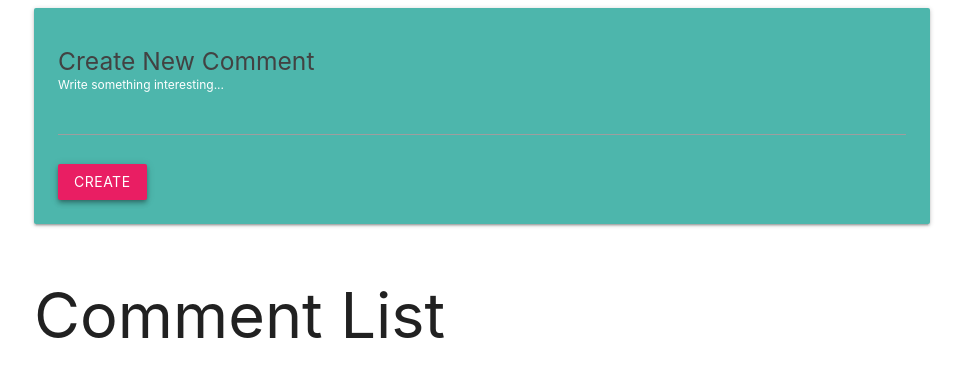
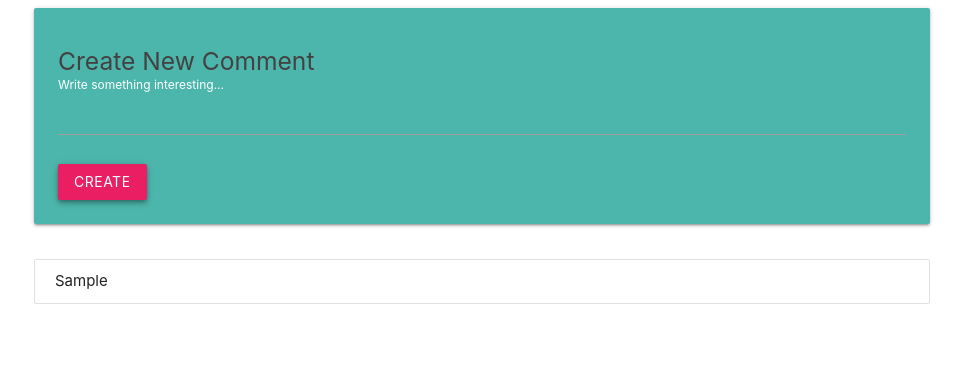
Before and after one commit to TB831/reactTesting, a React (Create React App) app: page / in a window 1280 px wide. Both pictures are taken after typing "Sample" into the empty fields and a click on the button "CREATE". Shown: the top 376 px of the page, without its empty margins (158-1121 px from the left). Built offline with nearby package versions, Linux system fonts and the light colour scheme.

Commit message:
wired up our CommentList container

```diff
--- a/src/containers/CommentList.js
+++ b/src/containers/CommentList.js
@@ -1,17 +1,31 @@
 import React, { Component } from 'react';
+import { connect } from 'react-redux';
 
 class CommentList extends Component {
   constructor(props) {
     super(props);
     this.state = {};
   }
+
+  renderComments = () => {
+    return this.props.comments.map(comment => {
+      return <li className="collection-item" key={comment}>{comment}</li>
+    });
+  }
+
   render() {
     return (
-      <div>
-        <h1>Comment List</h1>
-      </div>
+      <ul className="collection">
+        {this.renderComments()}
+      </ul>
     );
   }
 }
 
-export default CommentList;
+const mapStateToProps = (state) => {
+  return {
+    comments: state.comments
+  }
+}
+
+export default connect(mapStateToProps)(CommentList);
```
